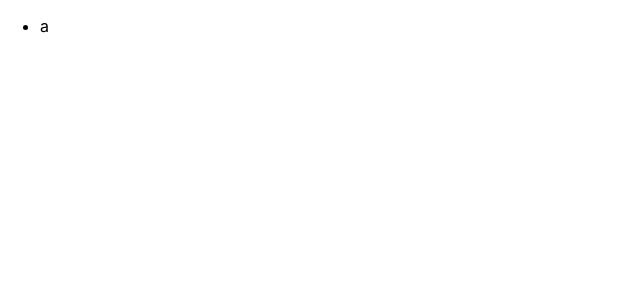
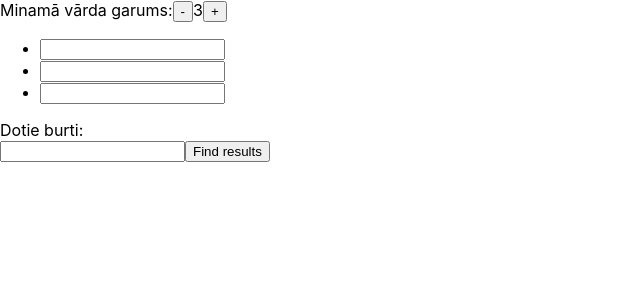
Before and after one commit to osvalds/word-yard-solver, a React (Create React App) app: page / in a window 1280 px wide. Shown: the top 300 px of the page, without its empty margins (0-640 px from the left). Built offline with nearby package versions, Linux system fonts and the light colour scheme.

Commit message:
Get kinda correct results

```diff
--- a/package.json
+++ b/package.json
@@ -7,6 +7,7 @@
     "@testing-library/react": "^9.3.2",
     "@testing-library/user-event": "^7.1.2",
     "axios": "^0.19.2",
+    "es-iter": "^1.1.1",
     "react": "^16.13.1",
     "react-dom": "^16.13.1",
     "react-scripts": "3.4.1",
--- a/src/App.js
+++ b/src/App.js
@@ -1,25 +1,15 @@
 import React, {Suspense} from 'react';
-import {RecoilRoot, useRecoilValue} from "recoil";
+import {RecoilRoot} from "recoil";
 import './App.css';
 import ErrorBoundary from "./components/ErrorBoundary";
-import {CorpusQuery} from "./AppData";
-
-function Shaq() {
-    const corpus = useRecoilValue(CorpusQuery)
-
-    return (
-        <ul>
-            <li>{corpus[0]}</li>
-        </ul>
-    )
-}
+import Solver from "./components/Solver";
 
 function App() {
     return (
         <RecoilRoot>
             <ErrorBoundary>
                 <Suspense fallback={<div>Ielādē latviešu valodu...</div>}>
-                    <Shaq/>
+                    <Solver/>
                 </Suspense>
             </ErrorBoundary>
         </RecoilRoot>
--- a/src/AppData.js
+++ b/src/AppData.js
@@ -3,16 +3,13 @@ import axios from "axios";
 
 export const CorpusQuery = selector({
     key: "Corpus",
-    get: async ({get}) => {
+    get: async () => {
         const result = await axios(process.env.PUBLIC_URL + "/corpus.json")
-
-        console.log(result);
 
         try {
             return result.data;
         } catch (error) {
             throw error.response?.error || error.message
         }
-
     }
 })
--- /dev/null
+++ b/src/components/Solver.js
@@ -0,0 +1,99 @@
+import {useRecoilValue} from "recoil";
+import {CorpusQuery} from "../AppData";
+import React, {useReducer, useState} from "react";
+import Iter from "es-iter"
+
+function reducer(state, action) {
+    switch (action.type) {
+        case "increment":
+            return [...state, ""]
+        case "decrement":
+            if (state.length === 0) {
+                return []
+            } else {
+                return state.slice(0, -1)
+            }
+        case "change":
+            let newArr = [...state];
+            newArr[action.pos] = action.val
+            return newArr;
+        default:
+            throw  new Error();
+    }
+}
+
+
+export default function Solver() {
+    const corpus = useRecoilValue(CorpusQuery)
+    const [sourceLetters, setSourceLetters] = useState([])
+    const [inputArray, dispatchInputArrayChange] = useReducer(reducer, ["", "", ""])
+
+    const handleSourceChange = (evt) => {
+        const val = evt.target.value
+        setSourceLetters(val.split(""))
+    }
+
+
+    const findResults = () => {
+        let results = [];
+
+        const permutations =  new Set ([...new Iter(sourceLetters).permutations(inputArray.length)].map(s => s.join("")))
+
+        for (let c of permutations) {
+            const resultIndex = corpus.indexOf(c);
+
+            if (resultIndex > -1) {
+                results.push(corpus[resultIndex])
+            }
+        }
+
+        console.log(results);
+    }
+
+    return (
+        <>
+            <div>
+                Minamā vārda garums:
+                <button onClick={() => dispatchInputArrayChange({type: "decrement"})}>
+                    -
+                </button>
+                <span>{inputArray.length}</span>
+                <button onClick={() => dispatchInputArrayChange({type: "increment"})}>
+                    +
+                </button>
+            </div>
+            <ul>
+                {inputArray.map((i, index) => {
+                    return <li key={index}>
+                        <input
+                            value={i}
+                            onChange={(evt) => dispatchInputArrayChange({
+                                type: "change",
+                                val: evt.target.value,
+                                pos: index
+                            })}
+                            type="text"/>
+                    </li>
+                })}
+            </ul>
+
+            <div>Dotie burti:
+                {sourceLetters.length > 0 &&
+                sourceLetters.map((letter, index) => {
+                        return <span key={index}>'{letter}'
+                            {index < sourceLetters.length - 1 && ","}
+                        </span>
+                    }
+                )}
+            </div>
+            <input
+                onChange={handleSourceChange}
+                type="text"/>
+
+
+            <button onClick={findResults}>
+                Find results
+            </button>
+        </>
+    )
+}
```
Also changed, not shown: 1 other file (tests, documents, lock files or other folders).
